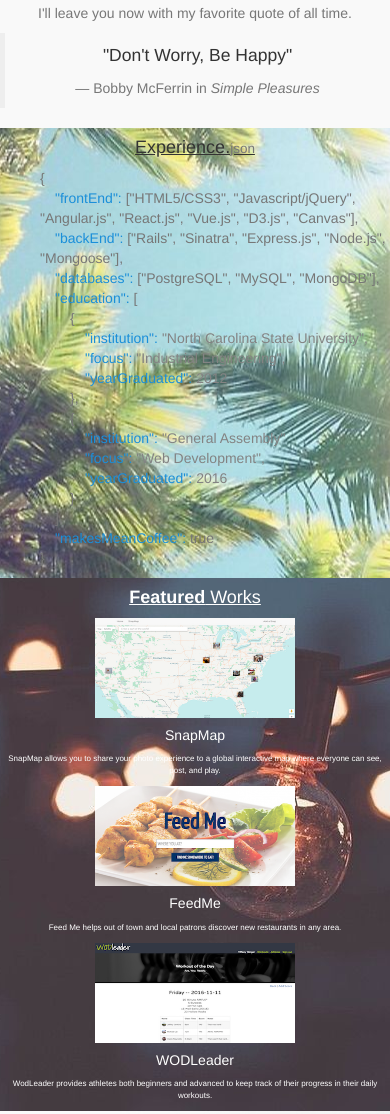
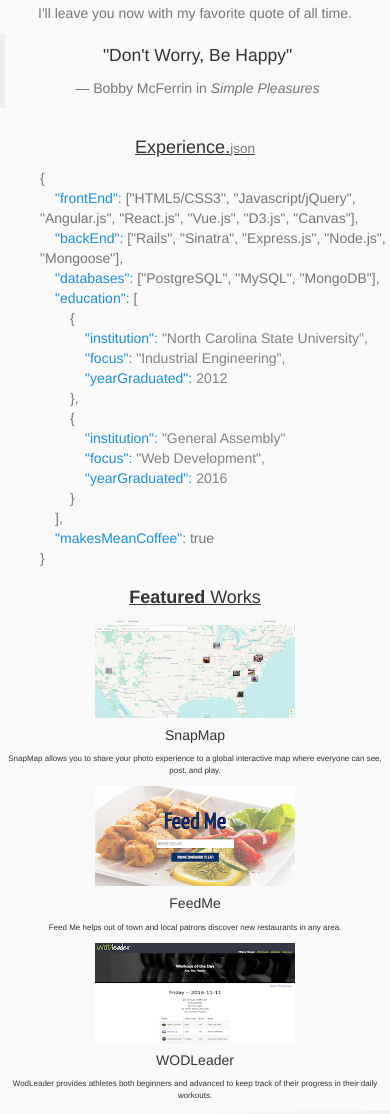
Before and after one commit to MichaelZLai/Portfolio, a plain HTML site: page index.html in a window 390 px wide. Shown: the part 634-1748 px from the top of the page. Drawn offline with nearby package versions, Linux system fonts and the light colour scheme; a web font is replaced by a local one.

Commit message:
removed background for mobile

```diff
--- a/css/styles.css
+++ b/css/styles.css
@@ -518,18 +518,10 @@
     text-align: center;
   }
   .json{
-    background-image: url(../images/palmtreemobile.jpg);
-    background-position: center;
-    /*background-attachment: fixed;*/
-    background-attachment: scroll;
+
   }
   .projects{
-    background-image: url(../images/lightbulbmobile.jpg);
-    background-position: center;
-    /*background-attachment: fixed;*/
-    background-attachment:scroll;
     margin:0;
-    color: white;
     display:flex;
     justify-content: center;
     flex-direction: column;
```
